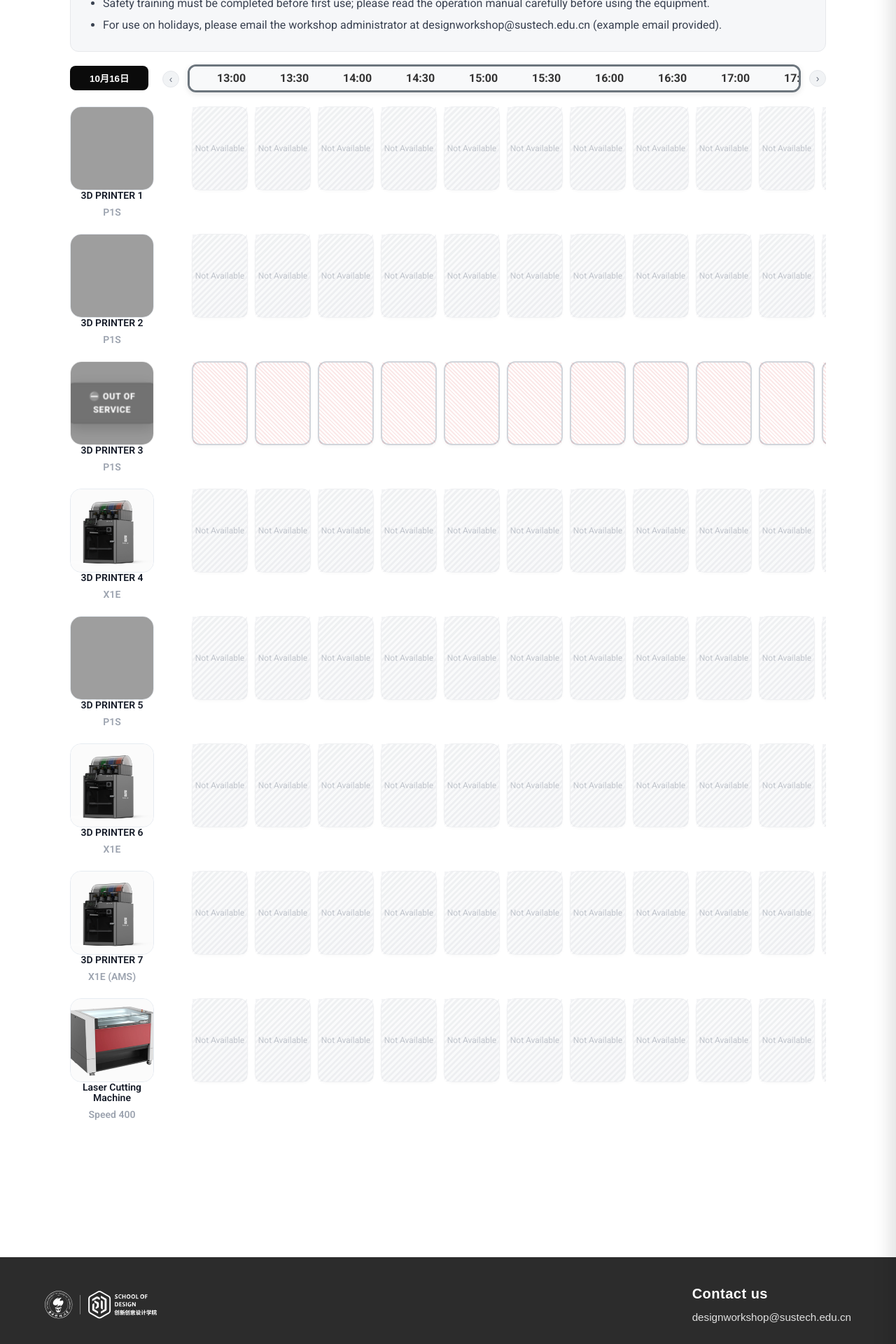
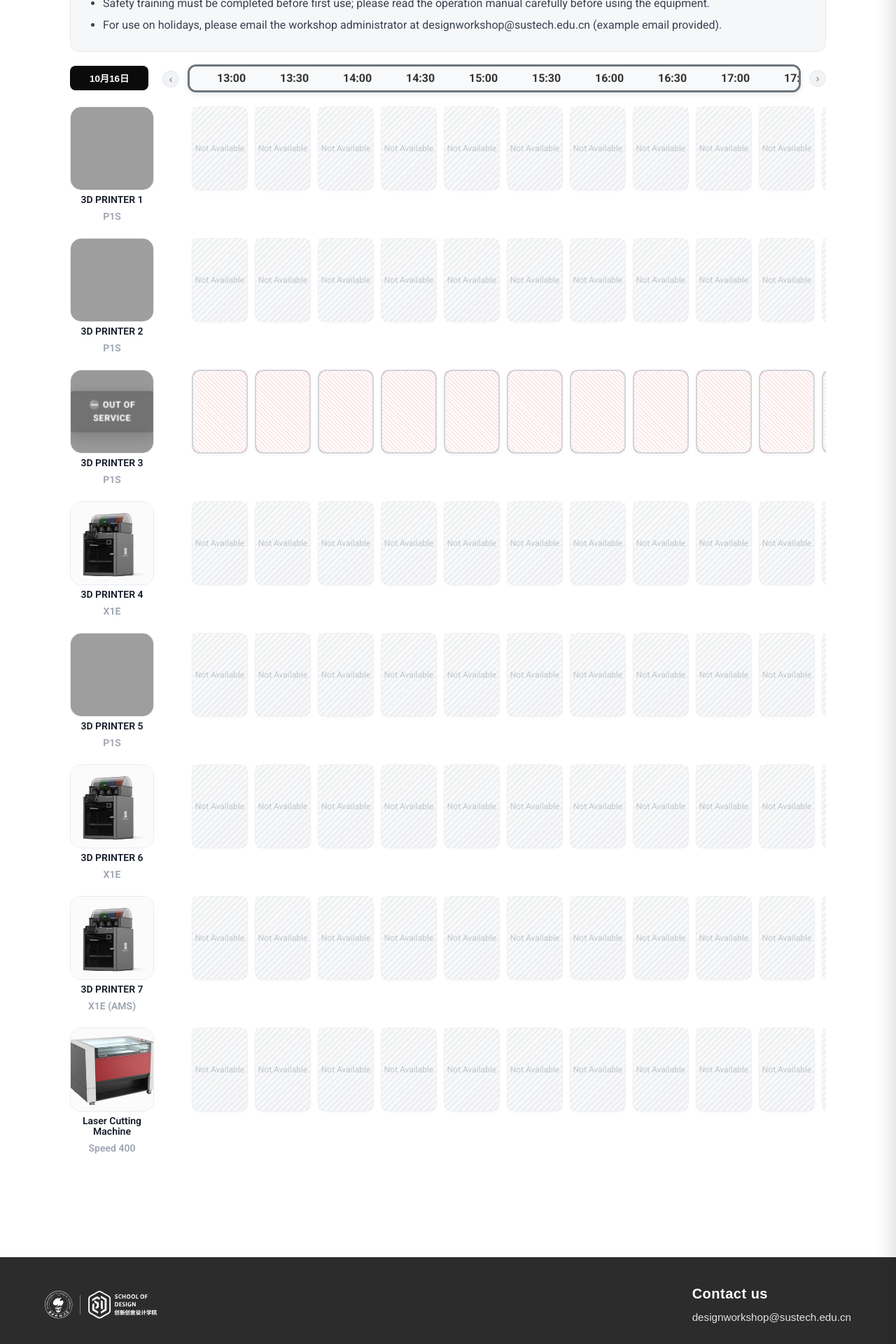
Before and after one commit to Immersive-Design-Group/SD-Workshop-Website, a Jekyll site: the page built from reservatiom.html.md, in a window 1280 px wide. Shown: the part 650-2570 px from the top of the page at 70% size. Built offline with Jekyll 4.4.1, drawn with Linux system fonts in a browser that asks for light colours; some web fonts are replaced; a script that is not in the unit is left out; grey boxes are pictures that could not be loaded.

```diff
--- a/assets/css/reservation.css
+++ b/assets/css/reservation.css
@@ -903,7 +903,7 @@
 }
 
 /* name & model sit outside the card, tighter spacing */
-#rsv-rows .equip-meta-below{ text-align:center; margin-top: 0; }
+#rsv-rows .equip-meta-below{ text-align:center; margin-top: 6px; }
 #rsv-rows .equip-name{ font-weight: 600; font-size: 14px; line-height: 1.1; }
 #rsv-rows .equip-model{ font-weight: 600; font-size: 14px; }
 
```
Also changed, not shown: Data_collect/safety_training.csv (line endings or trailing spaces).
